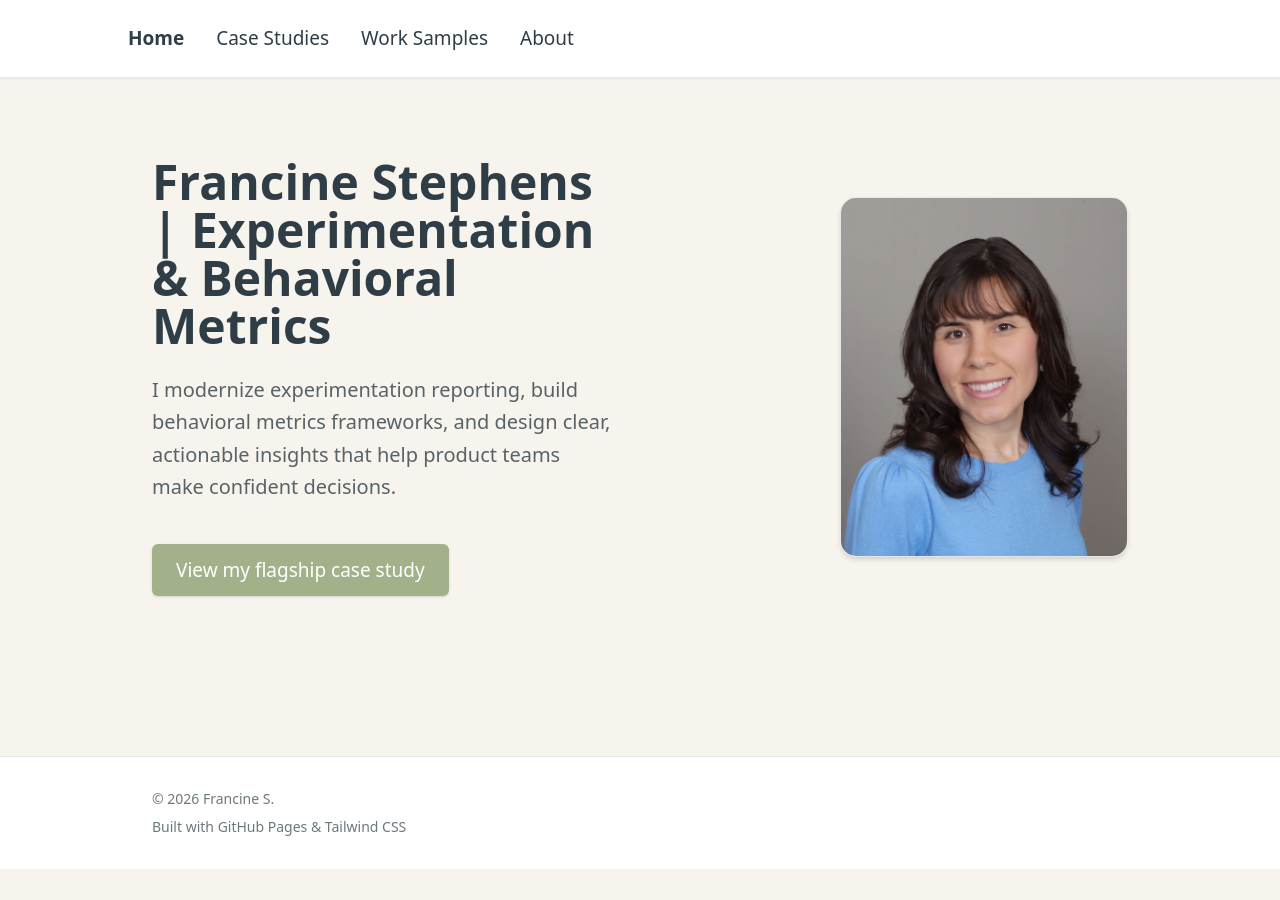
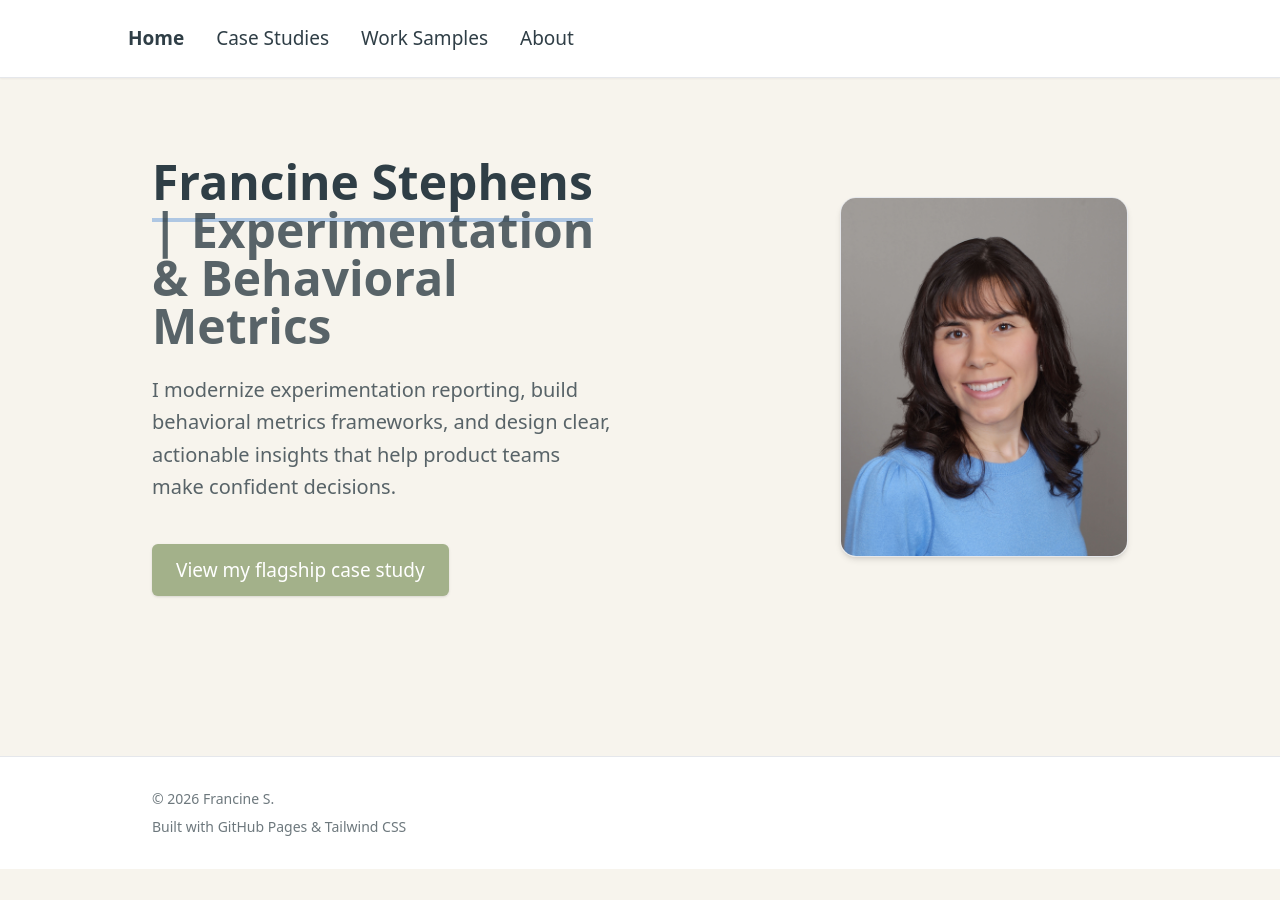
Before and after one commit to francine-i-stephens/francine-portfolio, a Jekyll site: the page index.html, which Jekyll copies as it is, in a window 1280 px wide. Built offline with Jekyll 4.4.1, drawn with Linux system fonts in a browser that asks for light colours; nearby versions of some CDN libraries.

Commit message:
Update index.html

```diff
--- a/index.html
+++ b/index.html
@@ -13,21 +13,23 @@
     theme: {
       extend: {
         colors: {
-            sage: '#A3B18A',
-            'sage-light': '#DCE7D4',
-            cream: '#F7F4ED',
-            charcoal: '#2F3E46'
+          blueSoft: '#AFC7E3',      /* soft blue */
+          charcoal: '#2F3E46',      /* hair tone */
+          cream: '#F7F4ED',         /* warm neutral */
+          graySoft: '#E5E7EB',      /* background gray */
+          sage: '#A3B18A'           /* muted sage accent */
         }
       }
     }
   }
 </script>
+
 </head>
 
 <body class="bg-cream text-charcoal text-[18px] md:text-[19px]">
 
   <!-- Navigation -->
-  <nav class="p-6 bg-white shadow-sm border-b border-gray-200">
+<nav class="p-6 bg-white shadow-sm border-b border-graySoft">
   <div class="max-w-5xl mx-auto flex items-center space-x-8">
       <a href="/" class="font-semibold text-charcoal hover:text-sage">Home</a>
       <a href="/case-studies/main-case-study.html" class="hover:text-sage">Case Studies</a>
@@ -43,7 +45,10 @@
     <!-- Text -->
     <div>
 <h1 class="text-5xl font-bold mb-6">
-        Francine Stephens | Experimentation & Behavioral Metrics
+  <span class="border-b-4 border-blueSoft pb-1">
+    Francine Stephens
+  </span>
+  <span class="text-charcoal/80"> | Experimentation & Behavioral Metrics</span>
 </h1>
 
       <p class="text-xl leading-relaxed text-charcoal/80">
@@ -53,8 +58,8 @@
 
       <div class="mt-10">
         <a href="/case-studies/main-case-study.html"
-           class="inline-block px-6 py-3 bg-sage text-white rounded-md shadow
-                  hover:bg-charcoal transition">
+           class="inline-block px-6 py-3 bg-sage text-white rounded-md shadow hover:bg-charcoal transition"
+">
           View my flagship case study
         </a>
       </div>
@@ -64,14 +69,13 @@
     <div class="flex justify-center md:justify-end">
       <img src="/francine-portfolio/assets/images/headshot.jpg"
            alt="Francine headshot"
-           class="rounded-2xl shadow-md border border-gray-200
-                  w-64 md:w-72 max-w-xs h-auto object-cover">
+           class="rounded-2xl shadow-md border border-graySoft w-64 md:w-72 max-w-xs h-auto object-cover">
     </div>
 
   </header>
 
   <!-- Footer -->
-  <footer class="bg-white border-t border-gray-200 py-8 mt-20">
+  <footer class="bg-white border-t border-graySoft py-8 mt-20">
     <div class="max-w-5xl mx-auto px-6 text-sm text-charcoal/70">
       <p>© 2026 Francine S.</p>
       <p class="mt-2">Built with GitHub Pages & Tailwind CSS</p>
```
Lines whose indentation alone changed are shown as unchanged.
